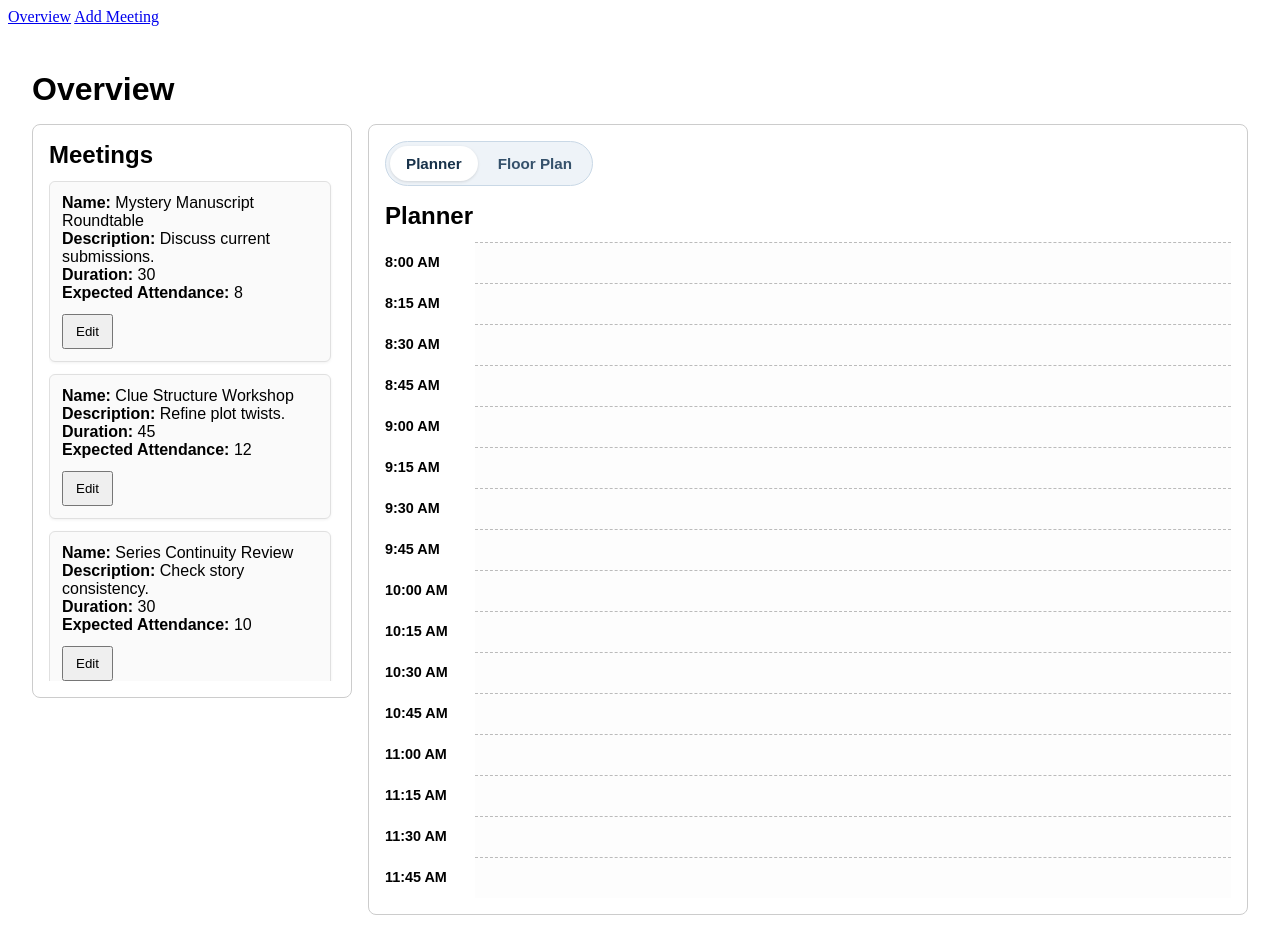
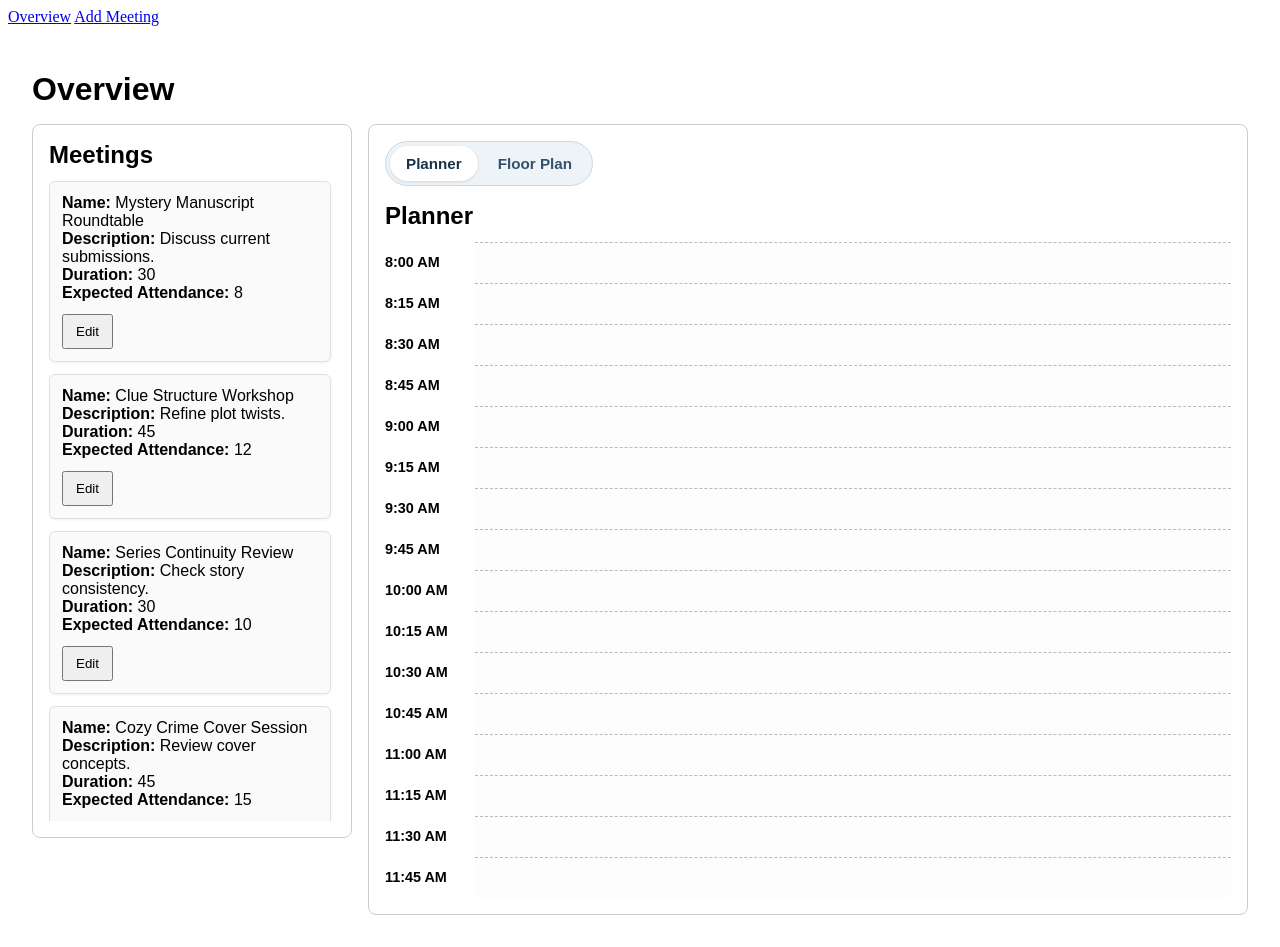
Before and after one commit to aaron-martin/cs7312_project, a React (Vite) app: page / in a window 1280 px wide. Built offline with nearby package versions, Linux system fonts and the light colour scheme.

Commit message:
sticky meetings

```diff
--- a/src/screen/OverviewScreen.jsx
+++ b/src/screen/OverviewScreen.jsx
@@ -56,7 +56,9 @@ const styles = {
         border: "1px solid #ccc",
         borderRadius: "8px",
         padding: "1rem",
-        background: "#fff"
+        background: "#fff",
+        position: "sticky",
+        top: "1rem"
     },
     plannerPanel: {
         border: "1px solid #ccc",
@@ -69,7 +71,7 @@ const styles = {
         marginBottom: "0.75rem"
     },
     scrollList: {
-        maxHeight: "500px",
+        maxHeight: "calc(100vh - 160px) ",
         overflowY: "auto",
         paddingRight: "0.25rem"
     },
```
